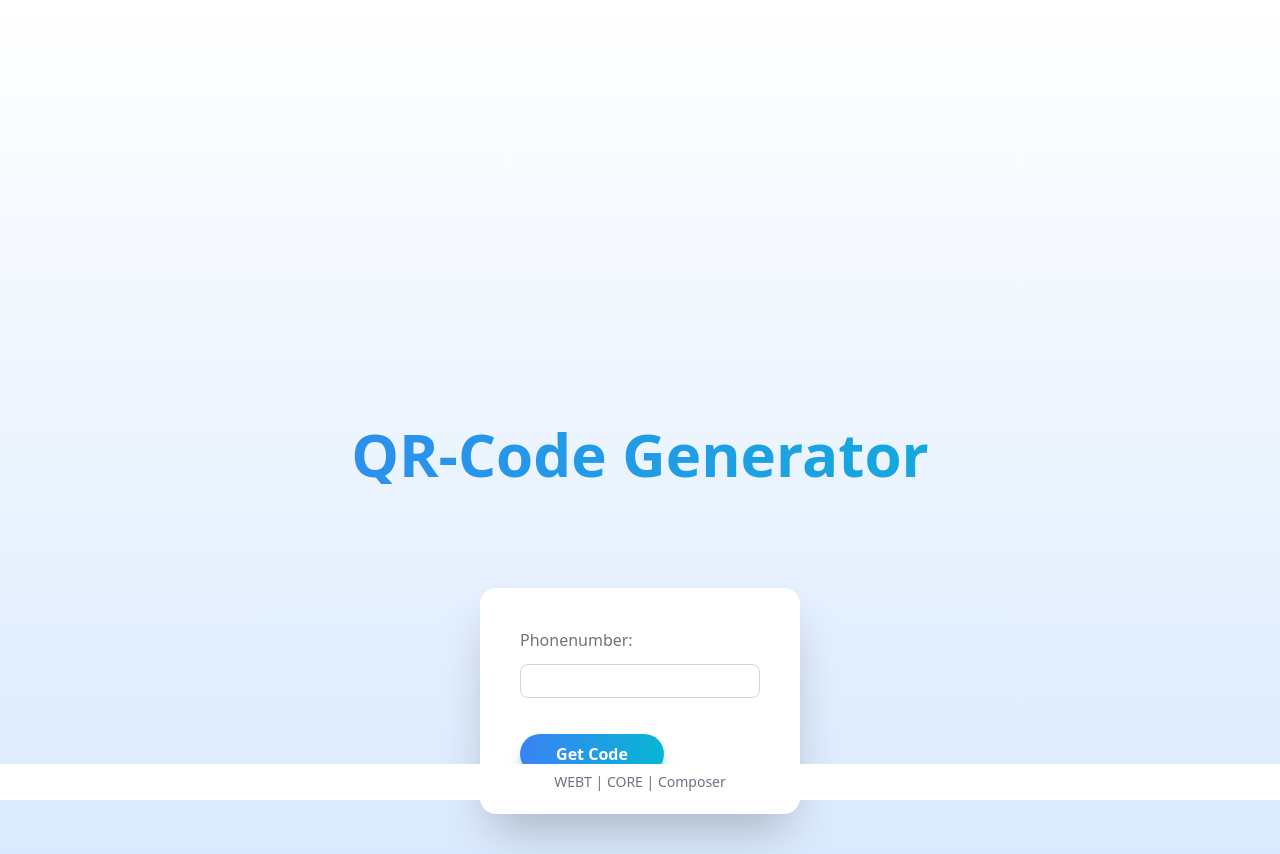
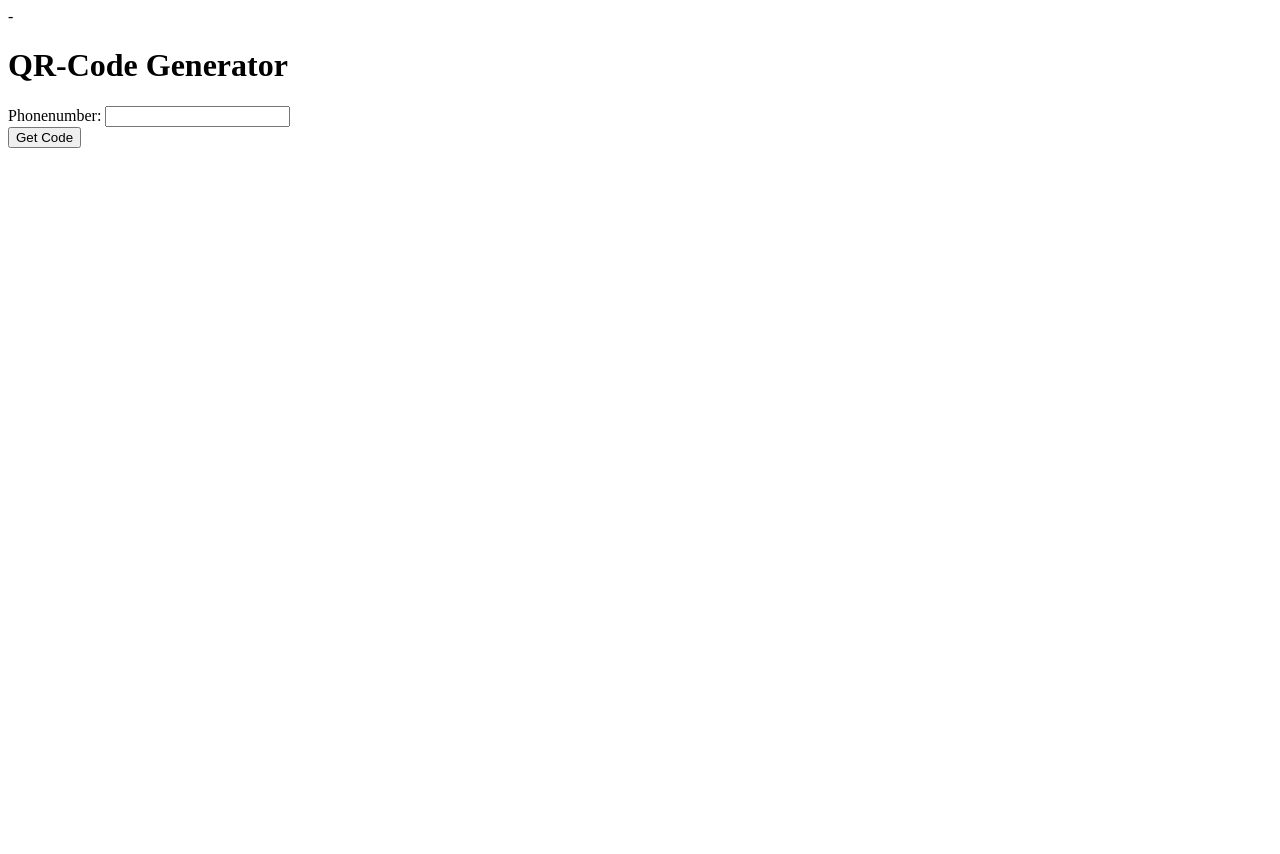
Before and after one commit to xdFazy/QRCode, a PHP site: page / in a window 1280 px wide. After the commit the page ends 148 px from the top, so only its background shows below. Run offline with PHP 8.4, Linux system fonts and the light colour scheme; some libraries are stand-ins or nearby versions.

Commit message:
what is happening????

```diff
--- a/composer.json
+++ b/composer.json
@@ -1,6 +1,6 @@
 {
     "name": "htlw3r/qr-code",
-    "description": "Pet Finder QR-Code Epic Generator 123",
+    "description": "Pet Finder QR-Code Epic Generator",
     "license": "GPL",
     "autoload": {
         "psr-4": {
@@ -8,6 +8,6 @@
         }
     },
     "require": {
-        "endroid/qr-code": "^4.7"
+        "endroid/qr-code": "^5.0"
     }
 }
--- a/index.php
+++ b/index.php
@@ -36,32 +36,21 @@ if (isset($_GET["phonenr"])) {
     <meta charset="UTF-8">
     <meta name="viewport" content="width=device-width, initial-scale=1.0">
     <title>Seite für QRCode</title>
-    <script src="https://cdn.tailwindcss.com"></script>
 </head>
-    <body class="bg-gradient-to-b from-white via-white00 to-blue-100">
-        <p class="text-transparent mt-80">-</p>
-        <h1 class="text-transparent font-bold text-6xl bg-clip-text bg-gradient-to-r from-blue-500 to-cyan-500 text-center mt-20">QR-Code Generator</h1>
+    <body>
+        <p>-</p>
+        <h1>QR-Code Generator</h1>
 
-        <main class="flex justify-center mt-16">
-            <form class="flex flex-col space-y-3 w-80 h-fit m-10 p-10 bg-white rounded-2xl shadow-2xl text-stone-500">
+        <main>
+            <form>
                <label>Phonenumber:</label>
-               <input name="phonenr" type="text" class="p-1 bg-white rounded-lg border border-zinc-300" required>
+               <input name="phonenr" type="text" required>
 
                 <div>
-                    <button type="submit" class="submit
-                                                 bg-gradient-to-r from-blue-500 to-cyan-500
-                                                 hover:from-blue-400 hover:to-cyan-400
-                                                 active:from-blue-500 active:to-cyan-500
-                                                 shadow-lg shadow-cyan-500/50
-                                                 font-bold text-white rounded-full w-36 p-2 mt-6">Get Code</button>
+                    <button type="submit">Get Code</button>
                 </div>
             </form>
         </main>
-
-        <footer class="fixed bottom-0 left-0 z-20 w-full p-2 bg-white">
-          <span class="block text-sm text-gray-500 text-center dark:text-gray-400">WEBT | CORE | Composer</span>
-        </footer>
-
     </body>
 </html>
 FORMULAR;
```
